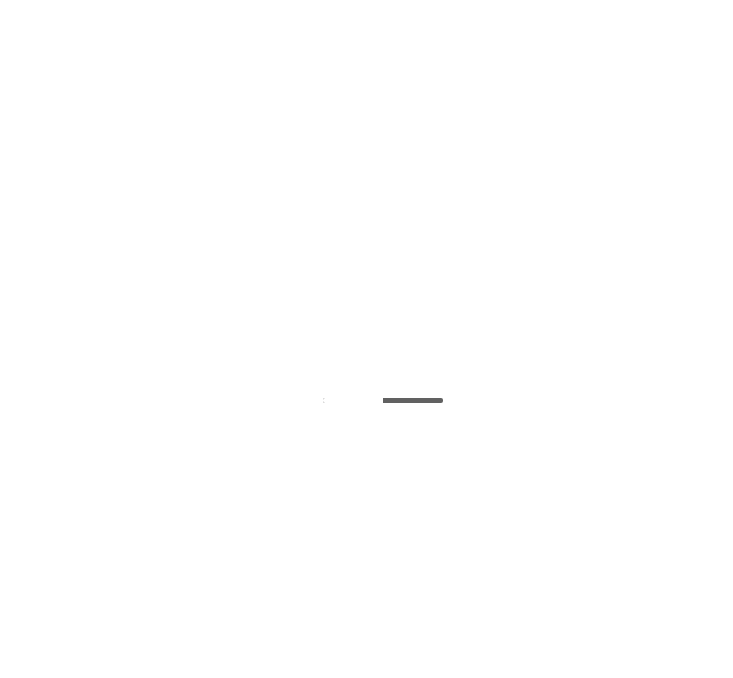
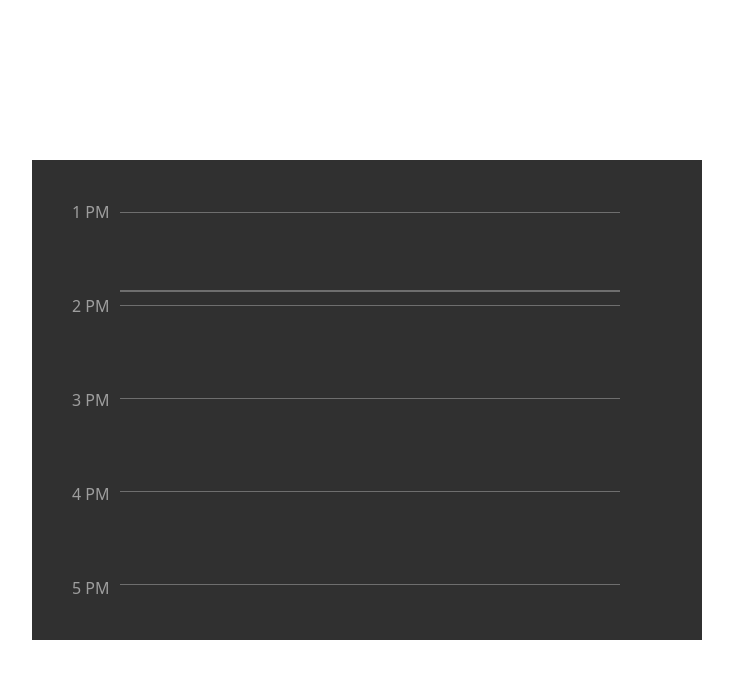
Before and after one commit to Bikash-jha11/UI-crafts, a React (Vite) app: page / in a window 1280 px wide. Shown: the top 678 px of the page, without its empty margins (273-1006 px from the left). Built offline with nearby package versions, Linux system fonts and the light colour scheme.

Commit message:
line working fine

```diff
--- a/src/App.tsx
+++ b/src/App.tsx
@@ -5,6 +5,7 @@ import Sidebar from './component/Sidebar'
 import TextConversion from './component/TextConversion';
 import Goeey from './component/Goeey';
 import Precision from './component/Precision';
+import Scheduler from './component/Scheduler';
 
 import './App.css'
 import Tab from './component/Tab'
@@ -13,7 +14,7 @@ function App() {
   return (
     <>
       <div className=''>
-        <Precision />
+        <Scheduler />
       </div>
     </>
   )
--- /dev/null
+++ b/src/component/Scheduler.tsx
@@ -0,0 +1,73 @@
+import React, { useEffect, useRef, useState } from 'react'
+import styles from '../styles/Scheduler.module.css'
+
+import isInside from '../logics/isInside';
+
+function Scheduler() {
+    const ref = useRef(null);
+    const moverRef = useRef(null);
+    const [data, setData] = useState({ mouseX: 0, mouseY: 0 });
+    const[isDraggind,setDragging] = useState(false);
+    const { mouseX, mouseY } = data;
+
+
+    useEffect(() => {
+        let rect: any;
+        let rafid: any = null;
+        if (ref.current) {
+            rect = ref.current.getBoundingClientRect();
+        }
+
+        const handleMove = (e) => {
+            const x = e.clientX - rect.left;
+            const y = e.clientY - rect.top;
+            setData({ mouseX: x, mouseY: y });
+            if (rafid === null) {
+                rafid = window.requestAnimationFrame(() => {
+                    if (rect && isInside(rect, e.clientX, e.clientY)) {
+                         moverRef.current.style.top = `${mouseY}px`;
+                    }
+                    rafid = null;
+                })
+            }
+
+        }
+        const handleDrag = (e) => {
+             setDragging(true);
+        }
+
+        window.addEventListener('mousemove', handleMove)
+        window.addEventListener('mousedown', handleDrag)
+
+        return () => window.removeEventListener('mousemove', handleMove);
+        return () => window.removeEventListener('mousedown', handleDrag);
+
+    }, [mouseX, mouseY])
+    return (
+        <div className={styles.container}>
+            <div className={styles.main}>
+                <div className={styles.times}>
+                    <span>1 PM</span>
+                    <span>2 PM</span>
+                    <span>3 PM</span>
+                    <span>4 PM</span>
+                    <span>5 PM</span>
+                </div>
+                <div className={styles.scheduler} ref={ref}>
+                    <div className={styles.line}></div>
+                    <div className={styles.line}></div>
+                    <div className={styles.line}></div>
+                    <div className={styles.line}></div>
+                    <div className={styles.line}></div>
+
+                    <div className={styles.mover} ref={moverRef}>
+
+                    </div>
+                <div className={styles.events}></div>
+                </div>
+            </div>
+        </div>
+    )
+}
+
+export default Scheduler
--- a/src/index.css
+++ b/src/index.css
@@ -6,7 +6,7 @@
   font-weight: 400;
 
   color-scheme: light dark;
-  color:  #242424;
+  /* color:  #242424; */
   /* background-color: rgba(255, 255, 255, 0.87); */
 
   font-synthesis: none;
--- /dev/null
+++ b/src/logics/isInside.tsx
@@ -0,0 +1,14 @@
+function isInside(rect,x,y){
+    //rect --> coordinates of rectangle
+    //x,y coordinates of mouse
+    //check if that cursor is inside reactange
+
+    return !(
+        x < rect.left ||
+        x > rect.right ||
+        y < rect.top ||
+        y > rect.bottom
+    )
+}
+
+export default isInside;
--- /dev/null
+++ b/src/styles/Scheduler.module.css
@@ -0,0 +1,62 @@
+* {
+    /* color:white; */
+}
+
+.container {
+    display: flex;
+    justify-content: center;
+    align-items: center;
+    height: 100vh;
+}
+
+.main {
+    position: relative;
+    width: 670px;
+    min-height: 420px;
+    background-color: #303030;
+    padding: 40px;
+
+    display: flex;
+    gap: 10px;
+}
+
+.times {
+    display: flex;
+    flex-direction: column;
+    gap: 70px;
+    color: #9E9E9E;
+
+}
+
+.scheduler {
+    position: relative;
+    display: flex;
+    flex-direction: column;
+    gap: 92px;
+    margin-top: 12px;
+    /* border:1px solid white; */
+    /* cursor: none; */
+}
+
+.line {
+    border-top: 1px solid #6E6E6E;
+    ;
+    width: 500px;
+}
+
+.mover {
+    position: absolute;
+    width: 100%;
+    height: 2px;
+    background-color: #6E6E6E;
+    top: 20%;
+}
+
+.events {
+    position: absolute;
+    width: 100%;
+    height: 0px;
+    background-color: #1877F2;
+    top: 0;
+    transform: translateY(-30px);
+}
```
